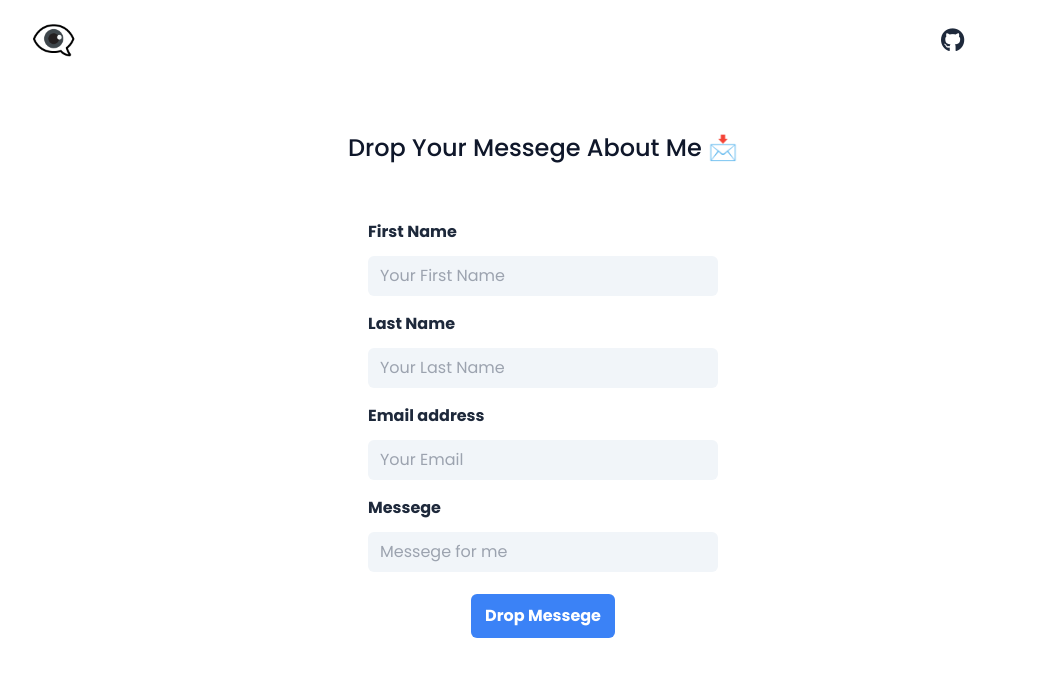
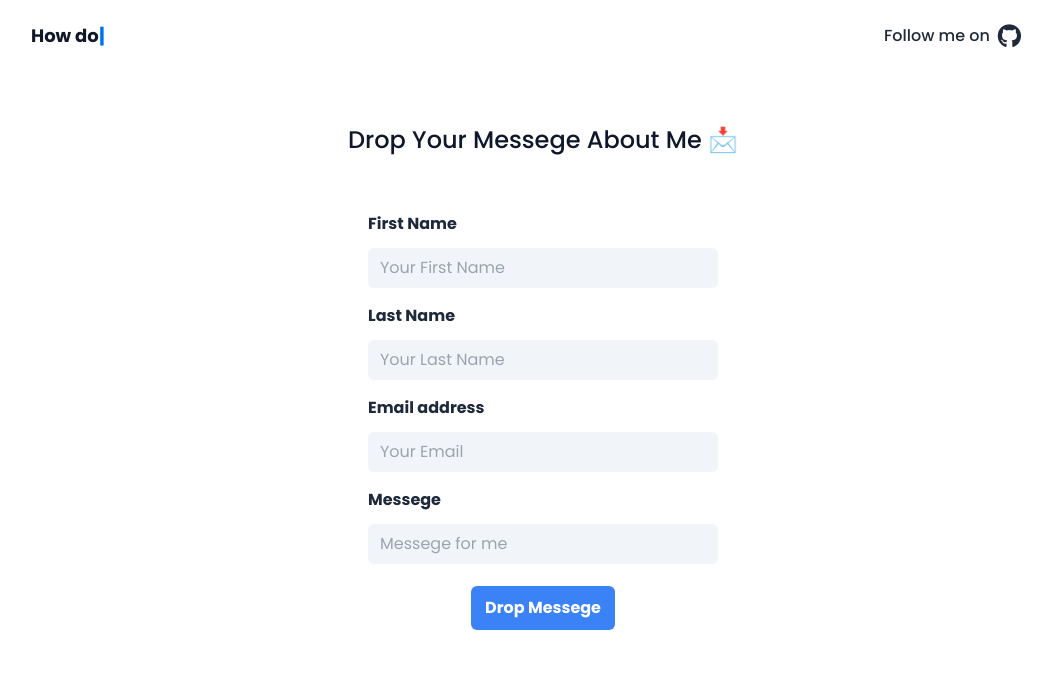
Before and after one commit to anas20023/Email-API, a website: page public/index.html in a window 1280 px wide. Shown: the whole page, without its empty margins (97-1149 px from the left). Drawn offline with Linux system fonts and the light colour scheme.

Commit message:
Update npm dependencies and import new fonts in package.json, input.css, and output.css

```diff
--- a/package.json
+++ b/package.json
@@ -18,7 +18,9 @@
     "mailersend": "^2.2.0",
     "mongoose": "^8.2.1",
     "nodemailer": "^6.9.12",
-    "nodemon": "^3.1.0"
+    "nodemon": "^3.1.0",
+    "typed.js": "^2.1.0",
+    "typewriter-effect": "^2.21.0"
   },
   "devDependencies": {
     "tailwindcss": "^3.4.1"
--- a/public/app.js
+++ b/public/app.js
@@ -1,3 +1,48 @@
-import { Ripple, Input, initTWE } from "tw-elements";
+const el = document.querySelector("#ct");
 
-initTWE({ Ripple, Input });
+//const arr = ["Do You Know Me?", "How do You Know ?", "Let's Intoduce"];
+const arr = [
+  "Do You Know Me?",
+  "How do You Know?",
+  "Let's Introduce",
+  "Who Are You?",
+  "Where Are You From?",
+  "What Do You Do?",
+  "Can You Tell Me More?",
+  "What's Your Name?",
+  "How Old Are You?",
+  "What's Your Favorite Hobby?",
+];
+
+function sleep(ms) {
+  return new Promise((resolve) => setTimeout(resolve, ms));
+}
+let sleepTime = 100;
+let curPhraseIndex = 0;
+const writeLoop = async () => {
+  while (true) {
+    let curWord = arr[curPhraseIndex];
+
+    for (let i = 0; i < curWord.length; i++) {
+      el.innerText = curWord.substring(0, i + 1);
+      await sleep(sleepTime);
+    }
+
+    await sleep(sleepTime * 10);
+
+    for (let i = curWord.length; i > 0; i--) {
+      el.innerText = curWord.substring(0, i - 1);
+      await sleep(sleepTime);
+    }
+
+    await sleep(sleepTime * 5);
+
+    if (curPhraseIndex === arr.length - 1) {
+      curPhraseIndex = 0;
+    } else {
+      curPhraseIndex++;
+    }
+  }
+};
+
+writeLoop();
--- a/public/index.html
+++ b/public/index.html
@@ -15,17 +15,23 @@
       crossorigin="anonymous"
       referrerpolicy="no-referrer" />
     <link rel="stylesheet" href="./output.css" />
+    <link rel="stylesheet" href="ty.css" />
   </head>
   <body class="font-[poppins]">
     <!--Navigation bar Section -->
     <nav
       class="w-4/5 max-w-screen-xl mx-auto py-5 flex flex-row justify-between items-center">
-      <div class="flex flex-row justify-between items-center w-4/5">
-        <a href="#" rel="noopener" class="text-slate-800 font-bold text-4xl"
-          >👁️‍🗨️</a
+      <div
+        class="flex flex-row justify-start items-center w-4/5 font-bold text-lg cursor-pointer">
+        <p class="text-gray-900" id="ct">Hello World !!</p>
+        <span class="text-xl" id="cursor">|</span>
+      </div>
+      <div class="flex flex-row justify-center items-center w-1/5 gap-2">
+        <span
+          onclick="window.location.href='https://github.com/anas20023'"
+          class="text-gray-800 hidden lg:block cursor-pointer font-medium"
+          >Follow me on</span
         >
-      </div>
-      <div class="flex flex-row justify-evenly items-center w-1/5 gap-2">
         <i
           onclick="window.location.href='https://github.com/anas20023'"
           class="fa-brands fa-github text-2xl cursor-pointer text-slate-800"></i>
@@ -94,7 +100,6 @@
         Drop Messege
       </button>
     </form>
-
     <!--Form Section For Email Section -->
     <script src="./app.js"></script>
   </body>
--- /dev/null
+++ b/public/ty.css
@@ -0,0 +1,13 @@
+#cursor {
+    color: #0072ef;
+    animation: blink 1s linear infinite;
+  }
+
+  @keyframes blink {
+    0% {
+      opacity: 100%;
+    }
+    50% {
+      opacity: 0%;
+    }
+  }
```
Also changed, not shown: src/input.css (+4 -4 lines), public/output.css, 2 other files.
